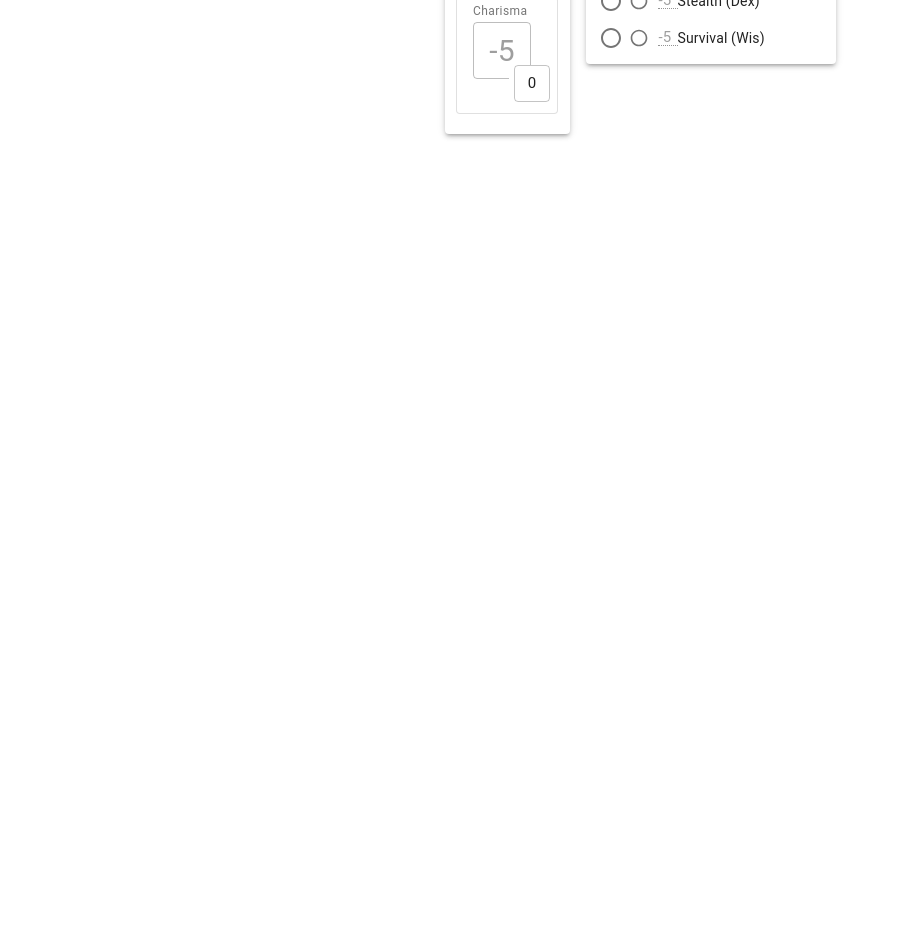
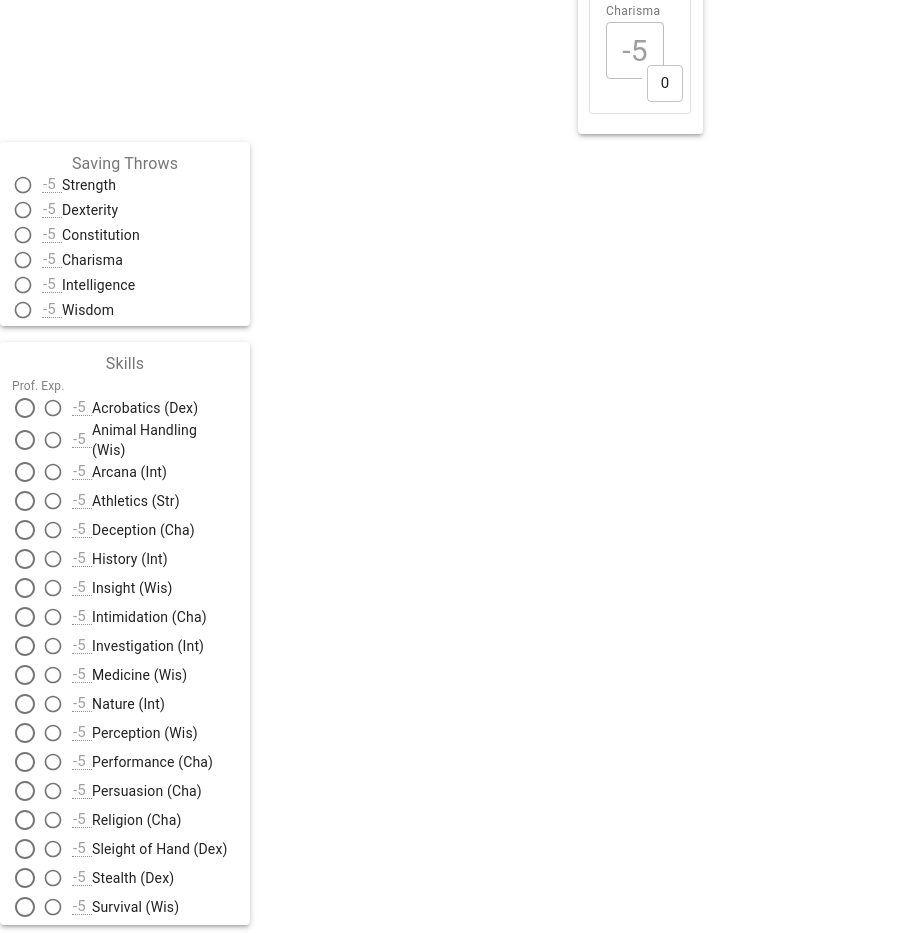
Before and after one commit to elchung/DnD-Character-Sheets, a Next.js app: page / in a window 1280 px wide. Shown: the part 740-1673 px from the top of the page, without its empty margins (0-901 px from the left). Before the commit the page ends 882 px from the top, so only its background shows below. Built offline with nearby package versions, Linux system fonts and the light colour scheme.

Commit message:
starting work on Saving throws component

```diff
--- a/pages/CharacterSheet/SavingThrowsComponent.jsx
+++ b/pages/CharacterSheet/SavingThrowsComponent.jsx
@@ -1 +1,103 @@
 import React from 'react';
+import Card from '@material-ui/core/Card';
+import Checkbox from '@material-ui/core/Checkbox';
+import TextField from '@material-ui/core/TextField';
+import Typography from '@material-ui/core/Typography';
+import List from '@material-ui/core/List';
+import ListItem from '@material-ui/core/ListItem';
+import ListItemText from '@material-ui/core/ListItemText';
+import RadioButtonUncheckedIcon from '@material-ui/icons/RadioButtonUnchecked';
+import RadioButtonCheckedIcon from '@material-ui/icons/RadioButtonChecked';
+import PropTypes from 'prop-types';
+import { createMuiTheme, ThemeProvider } from '@material-ui/core/styles';
+import { scoreToModifier } from '../Utils/abilityScoreUtils';
+
+const theme = createMuiTheme({
+  typography: {
+    subtitle1: {
+      fontSize: 12,
+      color: "gray",
+      marginLeft: 12,
+    },
+  },
+});
+
+export const SkillsComponent = ({
+  abilityScores,
+  proficiencyBonus,
+  savingThrowProficiencies,
+  setSavingThrowProficiencies,
+  style,
+}) => {
+  const skills = {
+    Strength: 'strength',
+    Dexterity: 'dexterity',
+    Constitution: 'constitution',
+    Charisma: 'charisma',
+    Intelligence: 'intelligence',
+    Wisdom: 'wisdom',
+  };
+
+  const handleProficiencyCheckboxClick = (event) => {
+    if (savingThrowProficiencies.has(event.target.name)) {
+      const newSkills = new Set([...savingThrowProficiencies]);
+      newSkills.delete(event.target.name);
+      setSavingThrowProficiencies(newSkills);
+    } else {
+      setSavingThrowProficiencies(new Set([...savingThrowProficiencies, event.target.name]));
+    }
+  };
+
+  const getSkillVal = (skill) => (
+    scoreToModifier(abilityScores[skill])
+    + (savingThrowProficiencies.has(skill) ? proficiencyBonus : 0)
+  );
+
+  return (
+    <Card elevation={style.elevation} style={style.skillComponent}>
+      <Typography align="center" color="textSecondary">Saving Throws</Typography>
+      <List disablePadding dense>
+        {Object.keys(skills).map((skill) => (
+          <ListItem key={skill} style={style.skillComponentListItem}>
+            <Checkbox
+              icon={<RadioButtonUncheckedIcon fontSize="small" />}
+              checkedIcon={<RadioButtonCheckedIcon fontSize="small" />}
+              onChange={handleProficiencyCheckboxClick}
+              color="primary"
+              edge="start"
+            />
+            <TextField
+              id={`${skill}-textfield`}
+              value={getSkillVal(skills[skill])}
+              disabled
+              inputProps={{
+                style: {
+                  fontSize: 15,
+                  width: 25,
+                  height: 3,
+                  textAlign: 'center',
+                  marginLeft: -5,
+                  marginRight: 0,
+                },
+              }}
+            />
+            <ListItemText
+              id={`${skill}-text`}
+              primary={skill}
+            />
+          </ListItem>
+        ))}
+      </List>
+    </Card>
+  );
+};
+
+SkillsComponent.propTypes = {
+  abilityScores: PropTypes.objectOf(PropTypes.object).isRequired,
+  proficiencyBonus: PropTypes.number.isRequired,
+  savingThrowProficiencies: PropTypes.instanceOf(Set).isRequired,
+  setSavingThrowProficiencies: PropTypes.func.isRequired,
+  style: PropTypes.objectOf(PropTypes.object).isRequired,
+};
+
+export default SkillsComponent;
--- a/pages/CharacterSheet/SkillsComponent.jsx
+++ b/pages/CharacterSheet/SkillsComponent.jsx
@@ -8,9 +8,19 @@ import ListItem from '@material-ui/core/ListItem';
 import ListItemText from '@material-ui/core/ListItemText';
 import RadioButtonUncheckedIcon from '@material-ui/icons/RadioButtonUnchecked';
 import RadioButtonCheckedIcon from '@material-ui/icons/RadioButtonChecked';
+import PropTypes from 'prop-types';
+import { createMuiTheme, ThemeProvider } from '@material-ui/core/styles';
 import { scoreToModifier } from '../Utils/abilityScoreUtils';
-import CurveText from "./CurveText";
-import PropTypes from 'prop-types';
+
+const theme = createMuiTheme({
+  typography: {
+    subtitle1: {
+      fontSize: 12,
+      color: "gray",
+      marginLeft: 12,
+    },
+  },
+});
 
 export const SkillsComponent = ({
   abilityScores,
@@ -69,12 +79,14 @@ export const SkillsComponent = ({
   );
 
   return (
-    <Card elevation={style.elevation} style={{ width: 250, paddingBottom: 10, paddingTop: 10 }}>
+    <Card elevation={style.elevation} style={style.skillComponent}>
       <Typography align="center" color="textSecondary">Skills</Typography>
-      <CurveText text="Prof" arc={120} radius={400} />
+      <ThemeProvider theme={theme}>
+        <Typography variant="subtitle1">Prof.  Exp.</Typography>
+      </ThemeProvider>
       <List disablePadding dense>
         {Object.keys(skills).map((skill) => (
-          <ListItem key={skill} style={{ marginBottom: -5, paddingBottom: 0, paddingTop: 0 }}>
+          <ListItem key={skill} style={style.skillComponentListItem}>
             <Checkbox
               icon={<RadioButtonUncheckedIcon fontSize="medium" />}
               checkedIcon={<RadioButtonCheckedIcon fontSize="medium" />}
@@ -115,12 +127,12 @@ export const SkillsComponent = ({
   );
 };
 
-CurveText.propTypes = {
+SkillsComponent.propTypes = {
   abilityScores: PropTypes.objectOf(PropTypes.object).isRequired,
   proficiencyBonus: PropTypes.number.isRequired,
   skillProficiencies: PropTypes.instanceOf(Set).isRequired,
   setSkillProficiencies: PropTypes.func.isRequired,
-  expertise: PropTypes.instanceOf(Set),
+  expertise: PropTypes.instanceOf(Set).isRequired,
   setExpertise: PropTypes.func.isRequired,
   style: PropTypes.objectOf(PropTypes.object).isRequired,
 };
--- a/pages/index.jsx
+++ b/pages/index.jsx
@@ -1,7 +1,14 @@
 import React from 'react';
 import AbilityScoreComponent from './CharacterSheet/AbilityScoresComponent';
 import SkillsComponent from './CharacterSheet/SkillsComponent';
+import SavingThrowsComponent from './CharacterSheet/SavingThrowsComponent';
 import Grid from '@material-ui/core/Grid';
+
+const style = {
+  elevation: 3,
+  skillComponent: { width: 250, paddingBottom: 10, paddingTop: 10 },
+  skillComponentListItem: { marginBottom: -13, marginTop: -10, paddingBottom: 0, paddingTop: 0 },
+};
 
 export default function Home() {
   const [scoreOnTop, setScoreOnTop] = React.useState(false);
@@ -15,8 +22,8 @@ export default function Home() {
   });
   const [proficiencyBonus, setProficiencyBonus] = React.useState(2);
   const [skillProficiencies, setSkillProficiencies] = React.useState(new Set());
+  const [savingThrowProficiencies, setSavingThrowProficiencies] = React.useState(new Set());
   const [expertise, setExpertise] = React.useState(new Set());
-  const style = { elevation: 3 };
 
   return (
     <Grid container justify="center" spacing={2} direction="row">
@@ -26,6 +33,16 @@ export default function Home() {
           setScoreOnTop={setScoreOnTop}
           abilityScores={abilityScores}
           setAbilityScores={setAbilityScores}
+          style={style}
+        />
+      </Grid>
+      <Grid container direction="column" spacing={2}>
+        <Grid item>
+          <SavingThrowsComponent
+            abilityScores={abilityScores}
+            proficiencyBonus={proficiencyBonus}
+            savingThrowProficiencies={savingThrowProficiencies}
+            setSavingThrowProficiencies={setSavingThrowProficiencies}
             style={style}
           />
         </Grid>
@@ -41,5 +58,6 @@ export default function Home() {
           />
         </Grid>
       </Grid>
+    </Grid>
   );
 }
```
Lines whose indentation alone changed are shown as unchanged.
